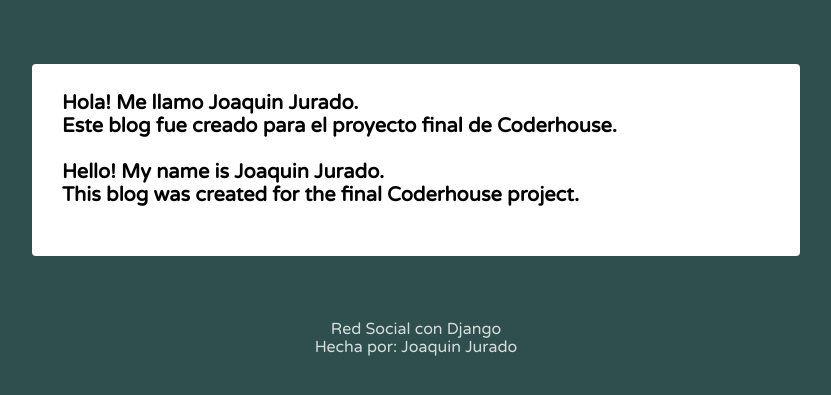
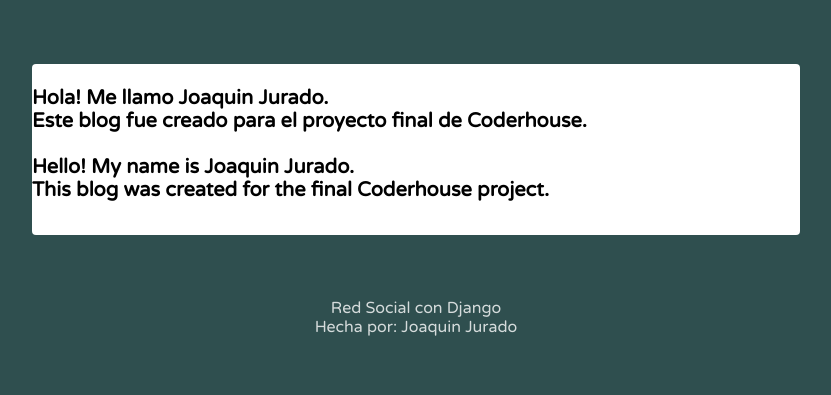
Before and after one commit to JoacoJ2302/Entrega1-Jurado, a Django app: page /about/ in a window 1280 px wide. Shown: the part 72-467 px from the top of the page, without its empty margins (224-1055 px from the left). Run offline with Django 4.2, Linux system fonts and the light colour scheme.

Commit message:
Arreglo de templates

```diff
--- a/social_django/social/forms.py
+++ b/social_django/social/forms.py
@@ -16,7 +16,7 @@ class UserRegisterForm(UserCreationForm):
 
 
 class PostForm(forms.ModelForm):
-    content = forms.CharField(label='', widget=forms.Textarea(attrs={'rows':2, 'placeholder':'¿Que esta pasando?'}), required=True)
+    content = forms.CharField(label='', widget=forms.Textarea(attrs={'rows':2, 'placeholder':'Escribe tu post / Write your post'}), required=True)
 
     class Meta:
         model = Post
--- a/social_django/social/templates/social/about.html
+++ b/social_django/social/templates/social/about.html
@@ -14,14 +14,12 @@
 
 {% block feed %}
 <div class="main">
-    <nav class="second-nav">
-        <h1>
-            Hola! Me llamo Joaquin Jurado.<br>
-            Este blog fue creado para el proyecto final de Coderhouse.<br><br>
-            Hello! My name is Joaquin Jurado.<br>
-            This blog was created for the final Coderhouse project.
-        </h1>
-    </nav>
+    <h1>
+        <br>Hola! Me llamo Joaquin Jurado.<br>
+        Este blog fue creado para el proyecto final de Coderhouse.<br>
+        <br>Hello! My name is Joaquin Jurado.<br>
+        This blog was created for the final Coderhouse project.<br>
+    </h1>
 {% endblock feed %}
 
 {% block content %}{% endblock content %}
--- a/social_django/social/templates/social/layout.html
+++ b/social_django/social/templates/social/layout.html
@@ -47,7 +47,7 @@
 		{% if request.user.is_authenticated %}
 		<a class="new" href="{% url 'post' %}">New post</a>
 		{% else %}
-			<a class="new">Login for make a post</a>
+		<a class="new" href="{% url 'login' %}">Login for make a post</a>
 		{% endif %}
 	</nav>
 	{% endblock feed %}
--- a/social_django/social/templates/social/login.html
+++ b/social_django/social/templates/social/login.html
@@ -12,6 +12,10 @@
 </head>
 {% endblock head %}
 
+{% block feed %}
+<div class="main">
+{% endblock feed %}
+
 {% block content %}
 <form class="form" method='post'>
     {% csrf_token %}
--- a/social_django/social/templates/social/logout.html
+++ b/social_django/social/templates/social/logout.html
@@ -12,6 +12,10 @@
 </head>
 {% endblock head %}
 
+{% block feed %}
+<div class="main">
+{% endblock feed %}
+
 {% block content %}
 <h2>Session closed</h2>
 {% endblock content %}
--- a/social_django/social/templates/social/post.html
+++ b/social_django/social/templates/social/post.html
@@ -12,6 +12,10 @@
 </head>
 {% endblock head %}
 
+{% block feed %}
+<div class="main">
+{% endblock feed %}
+
 {% block content %}
 <form method='post'>
     {% csrf_token %}
--- a/social_django/social/templates/social/register.html
+++ b/social_django/social/templates/social/register.html
@@ -12,6 +12,10 @@
 </head>
 {% endblock head %}
 
+{% block feed %}
+<div class="main">
+{% endblock feed %}
+
 {% block content %}
 <form class="form" method='post'>
     {% csrf_token %}
--- a/social_django/social/templates/social/search.html
+++ b/social_django/social/templates/social/search.html
@@ -1,5 +1,4 @@
 {% extends 'social/layout.html' %}
-{% load humanize %}
 {% load static %}
 
 
```
Lines whose indentation alone changed are shown as unchanged.
